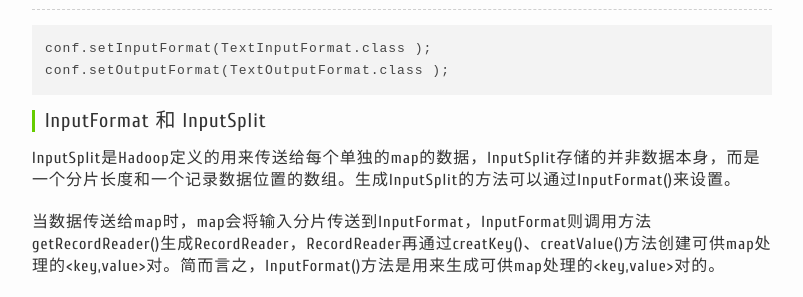
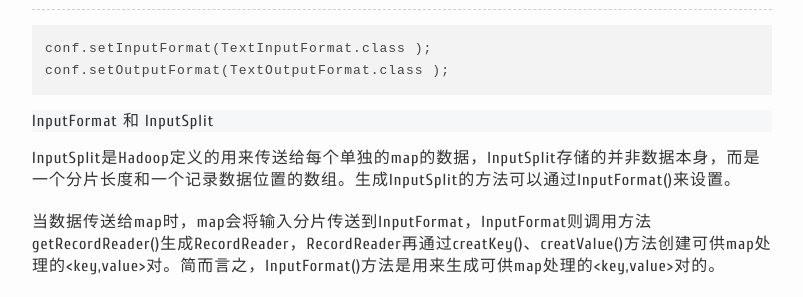
Before and after one commit to charleshm/charleshm.github.io, a Jekyll site: the page built from _posts/2016-04-12-mapreduce-wordcount.md, in a window 1280 px wide. Shown: the part 1902-2199 px from the top of the page, without its empty margins (238-1041 px from the left). Built offline with Jekyll 4.4.1, drawn with Linux system fonts in a browser that asks for light colours; nearby versions of some CDN libraries; comment, search, counter and statistics services are not loaded.

Commit message:
mapreduce wordcount

```diff
--- a/_posts/2016-04-12-mapreduce-wordcount.md
+++ b/_posts/2016-04-12-mapreduce-wordcount.md
@@ -76,7 +76,7 @@ conf.setInputFormat(TextInputFormat.class );
 conf.setOutputFormat(TextOutputFormat.class );
 {% endhighlight %}
 
-<h4 class="first">InputFormat 和 InputSplit</h4>
+<h5 class="first">InputFormat 和 InputSplit</h5>
 
 InputSplit是Hadoop定义的用来传送给每个单独的map的数据，InputSplit存储的并非数据本身，而是一个分片长度和一个记录数据位置的数组。生成InputSplit的方法可以通过InputFormat()来设置。
 
```
